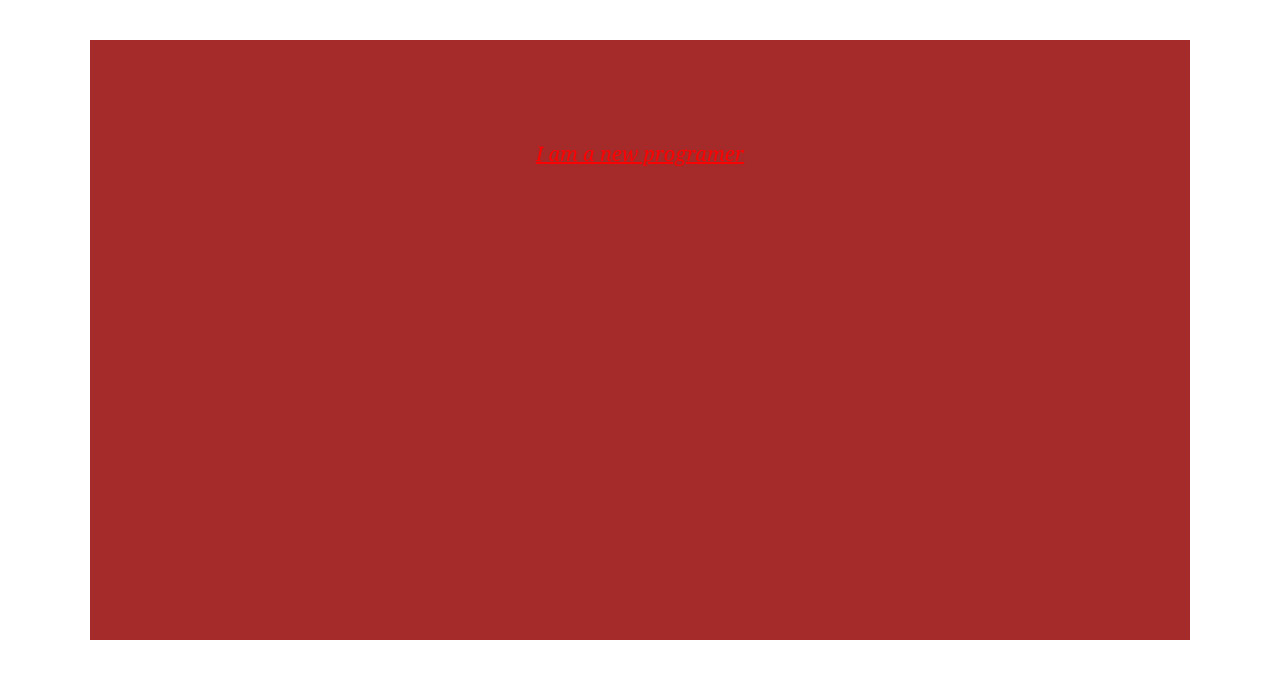
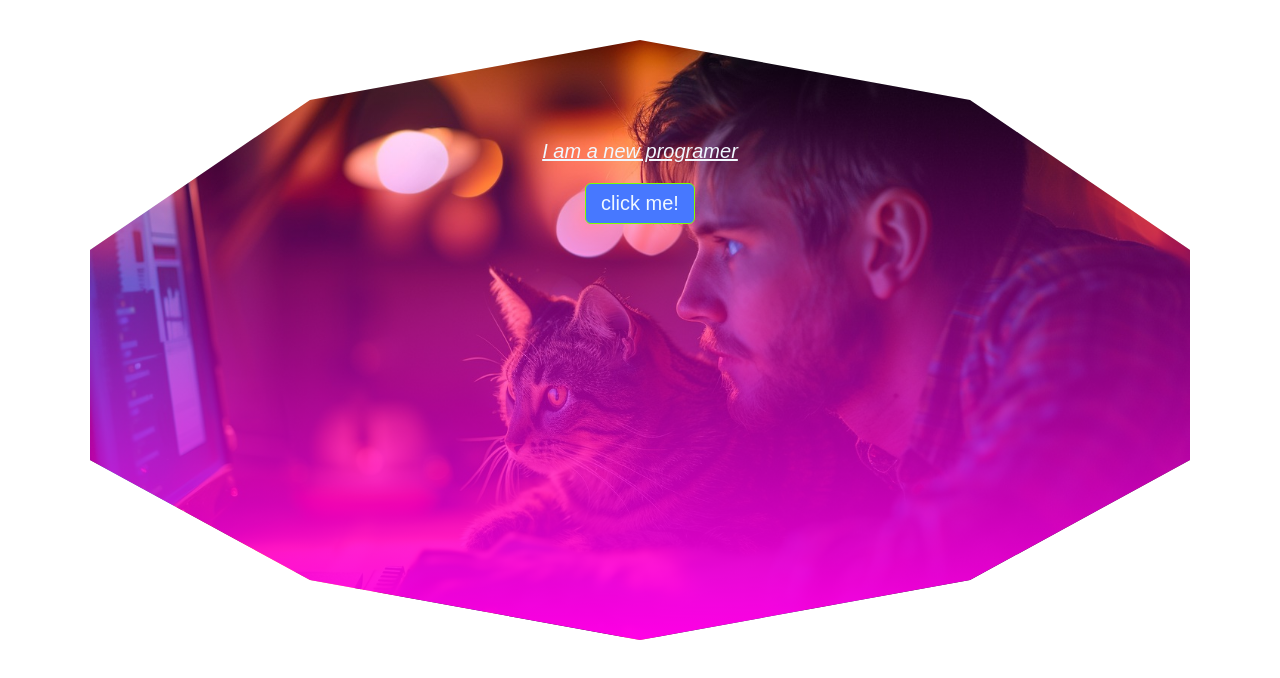
Before and after one commit to tawhidislam22/html-css, a plain HTML site: page index.html in a window 1280 px wide. Drawn offline with Linux system fonts and the light colour scheme; a web font is replaced by a local one.

Commit message:
added background and design button

```diff
--- a/index.html
+++ b/index.html
@@ -11,9 +11,17 @@
             color: forestgreen;
         }
     </style> -->
+    <!-- <link rel="preconnect" href="https://fonts.googleapis.com">
+<link rel="preconnect" href="https://fonts.gstatic.com" crossorigin>
+<link href="https://fonts.googleapis.com/css2?family=Ga+Maamli&family=Space+Grotesk:wght@300..700&display=swap" rel="stylesheet"> -->
+
 </head>
 <body>
     <div id="heading">
-    <h1>I am a new programer</h1></div>
+    <h1>I am a new programer</h1>
+    <div class="btn-parent">
+    <button class="btn">click me!</button>
+    </div>
+</div>
 </body>
 </html>
--- a/style.css
+++ b/style.css
@@ -1,25 +1,48 @@
+@import url('https://fonts.googleapis.com/css2?family=Ga+Maamli&family=Space+Grotesk:wght@300..700&display=swap');
+
 *{
     margin: 0;
     padding: 0;
 }
 h1{
-    color:red;
+    color:aliceblue;
     font-style:italic ;
     font-weight: lighter;
     font-family: Georgia, 'Times New Roman', Times, serif;
     text-decoration: underline;
     font-size: 20px;
     text-align: center;
+    font-family: "Ga Maamli", sans-serif;
 }
 #heading{
-
-    background-color: brown;
+   /* background-image: linear-gradient(45deg,black,red); */
+    background-image: linear-gradient(to top,rgb(255, 0, 230),transparent),url('aseat/StockCake-Cat\ Coding\ Companion_1720179151.jpg') ;
+    background-repeat: no-repeat;
+    background-size: cover;
+    background-position:center ;
     height: 400px;
     padding: 100px 0;
-    width: 1100px;
+    max-width: 1100px;
+    clip-path: polygon(50% 0%, 80% 10%, 100% 35%, 100% 70%, 80% 90%, 50% 100%, 20% 90%, 0% 70%, 0% 35%, 20% 10%);
     /* margin-top: 40px;
     margin-bottom: 10px;
     margin-left: auto;
     margin-right: auto; */
     margin: 40px auto;
 }
+.btn-parent{
+    text-align: center;
+    margin: 20px 0;
+}
+.btn{
+    background-color: rgb(71, 120, 255);
+    padding: 8px 15px;
+    color:aliceblue;
+    border-style: solid;
+    border-width: 1px;
+    border-color: chartreuse;
+    border-radius: 6px;
+    text-align: center;
+    font-size: 20px;
+
+}
```
Also changed, not shown: aseat/StockCake-Cat Coding Companion_1720179151.jpg (added).
